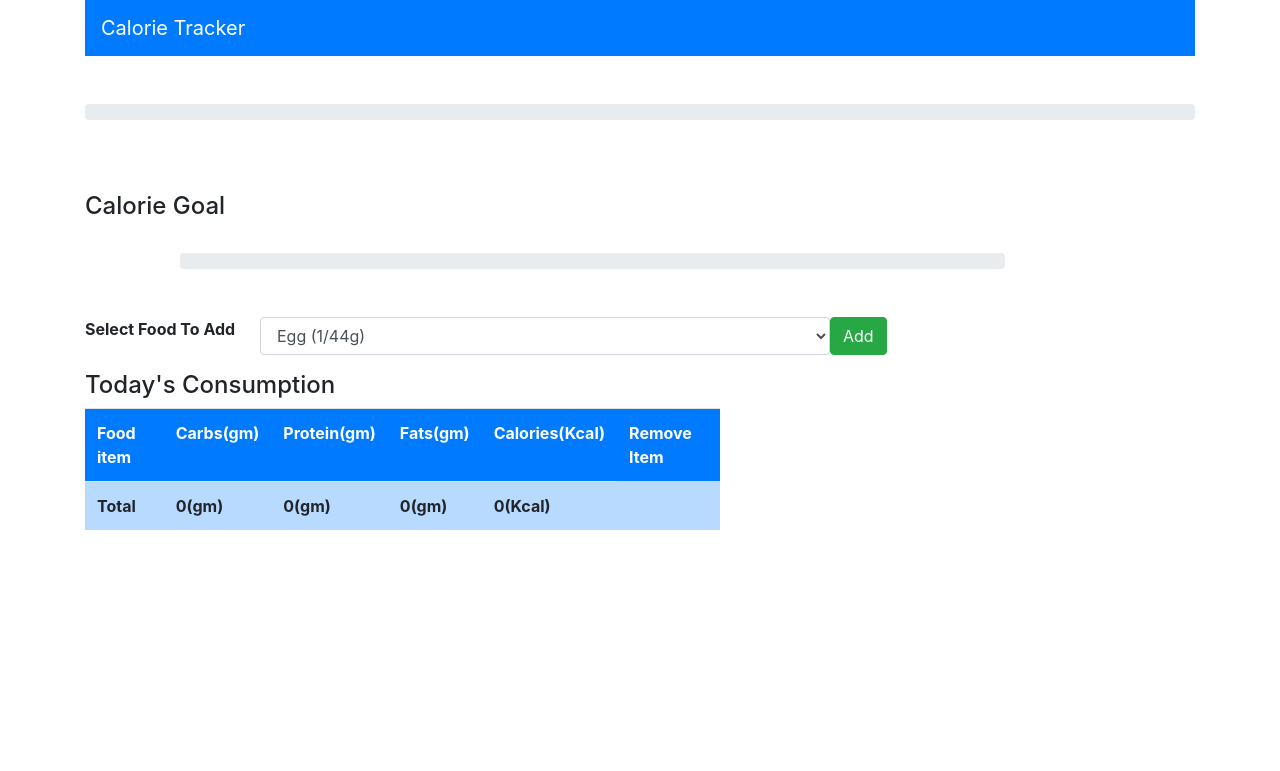
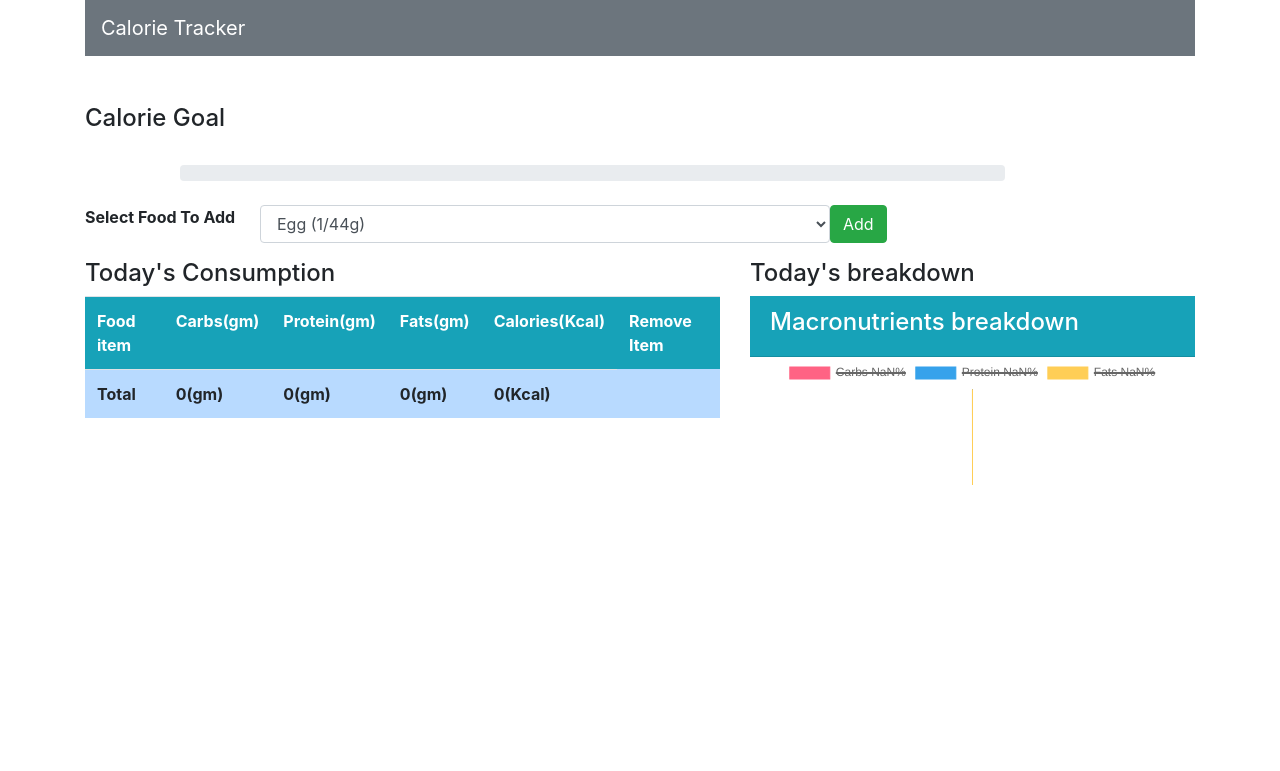
Before and after one commit to shublynx/calorieApp, a Django app: page / in a window 1280 px wide. Shown: the top 771 px of the page. Run offline with Django 4.2, Linux system fonts and the light colour scheme; a user stored in the database is signed in; data comes from the database, SQL or seed files in the repository; both versions use the stored data as it was after the commit; some libraries are stand-ins or nearby versions.

Commit message:
Integrated chart js and used javascript to add values to chart

```diff
--- a/templates/countCalorie/index.html
+++ b/templates/countCalorie/index.html
@@ -3,39 +3,36 @@
     <head>
         <link rel="stylesheet" href="https://maxcdn.bootstrapcdn.com/bootstrap/4.0.0/css/bootstrap.min.css" integrity="sha384-Gn5384xqQ1aoWXA+058RXPxPg6fy4IWvTNh0E263XmFcJlSAwiGgFAW/dAiS6JXm" crossorigin="anonymous">
         <script src="https://cdn.jsdelivr.net/npm/chart.js@2.9.3/dist/Chart.min.js"></script>
+        <script src="https://cdn.jsdelivr.net/npm/chart.js@2.9.3/dist/Chart.min.js"></script>
     </head>
     <body>
 
         <div class="container">
-            <div class="row">
+            <div class=" row">
                 <div class="col-md-12">
-                    <nav class="navbar navbar-dark bg-primary">
+                    <nav class="bg-secondary navbar navbar-dark ">
                         <span class="navbar-brand">Calorie Tracker</span>
                     </nav>
-                    <br><br>
+                    <br>
+                </div>
+            </div>
+
+            <br>
+
+            <h4>Calorie Goal</h4>
+            <br>
+            <div class="row">
+                <div class="col-md-9 offset-1">
                     <div class="progress">
 
   <div class="progress-bar progress-bar-striped progress-bar-animated bg-success" id="progress-bar" role="progressbar" aria-valuenow="75" aria-valuemin="0" aria-valuemax="100" style="width: 0%"></div>
 </div>
                 </div>
             </div>
-
-            <br><br><br>
-
-            <h4>Calorie Goal</h4>
             <br>
             <div class="row">
-                <div class="col-md-9 offset-1">
-                    <div class="progress">
-                            <div class="progress-bar bg-success" role="progressbar" style="width: 0%" aria-valuenow="0" aria-valuemin="0" aria-valuemax="0"></div>
-
-                    </div>
-                </div>
-            </div>
-            <br><br>
-            <div class="row">
                 <div class="col-md-12">
-                        <form method="POST">
+                        <form method="post">
                             <div class="form-group row">
                                 {% csrf_token %}
                                 <label class="col-md-2">
@@ -61,7 +58,7 @@
                     </div>
 
                     <table id="table" class="table table-striped table-primary">
-                        <tr class="bg-primary text-white">
+                        <tr class="bg-info text-white">
                             <th>Food item</th>
                             <th>Carbs(gm)</th>
                             <th>Protein(gm)</th>
@@ -91,10 +88,24 @@
 
                     </table>
                 </div>
+                <div class="col-md-5 ">
+                    <div class="">
+                        <h4>Today's breakdown</h4>
+                    </div>
+                    <div class="card-header text-white bg-info">
+                        <h4>Macronutrients breakdown</h4>
+                    </div>
+                    <div class="col-md-12">
+
+                        <canvas id="myChart" width="400" height="400"></canvas>
+
+                    </div>
+                </div>
+            </div>
         </div>
+
     </body>
 <script>
-
     var table = document.getElementById("table");
     var carbs=0,protein=0,fats=0,calories=0;
 
@@ -109,6 +120,8 @@
         calories+= parseFloat(table.rows[i].cells[4].innerHTML);
         calories = Math.round(calories);
     }
+    console.log(fats);
+
     document.getElementById("totalCarbs").innerHTML = '<b>' + carbs+'(gm)</b>';
 
     document.getElementById("totalProtien").innerHTML ='<b>' + protein+'(gm)</b>';
@@ -116,11 +129,45 @@
     document.getElementById("totalFats").innerHTML = '<b>' +fats+'(gm)</b>';
 
     document.getElementById("totalCalories").innerHTML = '<b>' +calories+'(Kcal)</b>';
-    console.log(calories);
-    var calper = (calories/2000) * 100;
-    console.log(calper);
 
-    document.getElementsByClassName("progress-bar")[0].setAttribute("style","width"+calper+"%");
+    var calPer = (calories/2000) *100;
+    document.getElementsByClassName("progress-bar")[0].setAttribute("style","width:"+calPer+"%");
+
+
+    var total  = carbs+protein+fats;
+    var carbsP = Math.round((carbs/total)*100);
+    var protienP = Math.round((protein/total)*100);
+    var fatsP = Math.round((fats/total)*100);
+
+
+
+    var ctx = document.getElementById('myChart').getContext('2d');
+    var myChart = new Chart(ctx, {
+    type: 'doughnut',
+    data: {
+        labels: ['Carbs '+carbsP+'%', 'Protein '+protienP+'%', 'Fats '+fatsP+'%'],
+        datasets: [{
+            label: '# of Votes',
+            data: [carbsP, protienP, fatsP],
+            backgroundColor: [
+                'rgba(255, 99, 132, 1)',
+                'rgba(54, 162, 235, 1)',
+                'rgba(255, 206, 86, 1)',
+
+            ],
+            borderColor: [
+                'rgba(255, 99, 132, 1)',
+                'rgba(54, 162, 235, 1)',
+                'rgba(255, 206, 86, 1)',
+
+            ],
+            borderWidth: 1
+        }]
+    },
+
+});
+
 
 </script>
+
 </html>
```
Also changed, not shown: db.sqlite3.
